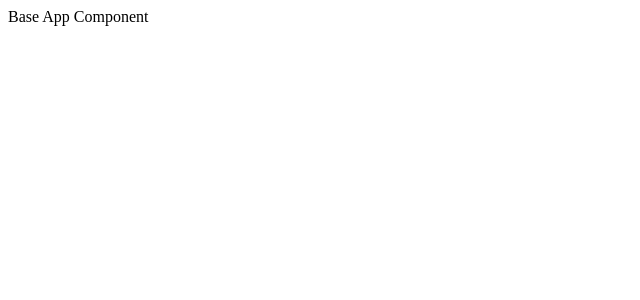
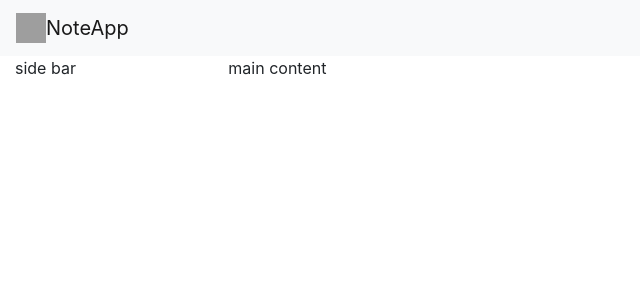
Before and after one commit to emeka-osuagwu/react-note-app, a React app: page / in a window 1280 px wide. Shown: the top 300 px of the page, without its empty margins (0-640 px from the left). Built offline with nearby package versions, Linux system fonts and the light colour scheme; grey boxes are pictures that could not be loaded.

Commit message:
add basic layout

```diff
--- a/config/webpack.config.development.js
+++ b/config/webpack.config.development.js
@@ -19,6 +19,9 @@ module.exports = Object.assign({}, configuration, {
       template: './public/index.html',
       title: 'Adeva Take Home',
     }),
+    new CopyWebpackPlugin([
+      { from:'src/assets/images', to:'images' },
+    ])
   ],
   devServer: {
     historyApiFallback: {
--- a/public/index.html
+++ b/public/index.html
@@ -5,6 +5,7 @@
   <meta name="viewport" content="width=device-width, initial-scale=1.0">
   <meta http-equiv="X-UA-Compatible" content="ie=edge">
   <title>Adeva Take Home Test</title>
+  <link rel="stylesheet" href="https://stackpath.bootstrapcdn.com/bootstrap/4.3.1/css/bootstrap.min.css" integrity="sha384-ggOyR0iXCbMQv3Xipma34MD+dH/1fQ784/j6cY/iJTQUOhcWr7x9JvoRxT2MZw1T" crossorigin="anonymous">
   <base href="/">
 </head>
 <body>
@@ -12,5 +13,8 @@
     You need to enable JavaScript to run this app.
   </noscript>
   <div id="root"></div>
+  <script src="https://code.jquery.com/jquery-3.3.1.slim.min.js" integrity="sha384-q8i/X+965DzO0rT7abK41JStQIAqVgRVzpbzo5smXKp4YfRvH+8abtTE1Pi6jizo" crossorigin="anonymous"></script>
+<script src="https://cdnjs.cloudflare.com/ajax/libs/popper.js/1.14.7/umd/popper.min.js" integrity="sha384-UO2eT0CpHqdSJQ6hJty5KVphtPhzWj9WO1clHTMGa3JDZwrnQq4sF86dIHNDz0W1" crossorigin="anonymous"></script>
+<script src="https://stackpath.bootstrapcdn.com/bootstrap/4.3.1/js/bootstrap.min.js" integrity="sha384-JjSmVgyd0p3pXB1rRibZUAYoIIy6OrQ6VrjIEaFf/nJGzIxFDsf4x0xIM+B07jRM" crossorigin="anonymous"></script>
 </body>
 </html>
--- a/src/App.js
+++ b/src/App.js
@@ -1,8 +1,22 @@
 import React from 'react';
-// import './assets/styles/style.scss';
 
 const App = () => (
-	<div>Base App Component</div>
+	<div>
+		<nav className="navbar navbar-light bg-light">
+			<a className="navbar-brand" href="#">
+				<img className="d-inline-block align-top" src="images/logo.png" style={{width: 30, height: 30}} />
+				NoteApp
+			</a>
+		</nav>
+
+		<div class="container-fluid">
+		  <div class="row">
+		    <div class="col-2">side bar</div>
+		    <div class="col-8">main content</div>
+		  </div>
+		</div>
+
+	</div>
 );
 
 export default App;
--- a/src/index.js
+++ b/src/index.js
@@ -2,6 +2,7 @@ import React from "react"
 import {render} from "react-dom"
 import App from './App';
 
+import './assets/styles/style.css';
+
 const rootElem = document.getElementById('root');
-
 render(<App />,rootElem)
```
Also changed, not shown: src/assets/images/logo.png (added), src/assets/styles/style.css (added).
